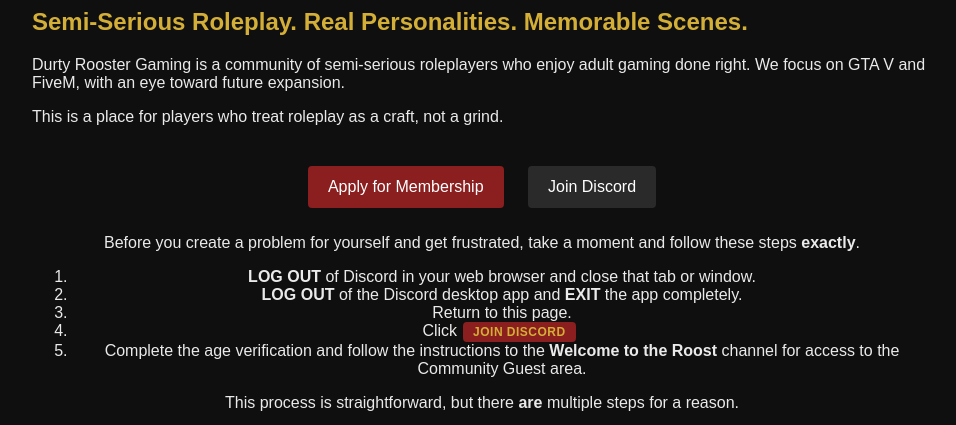
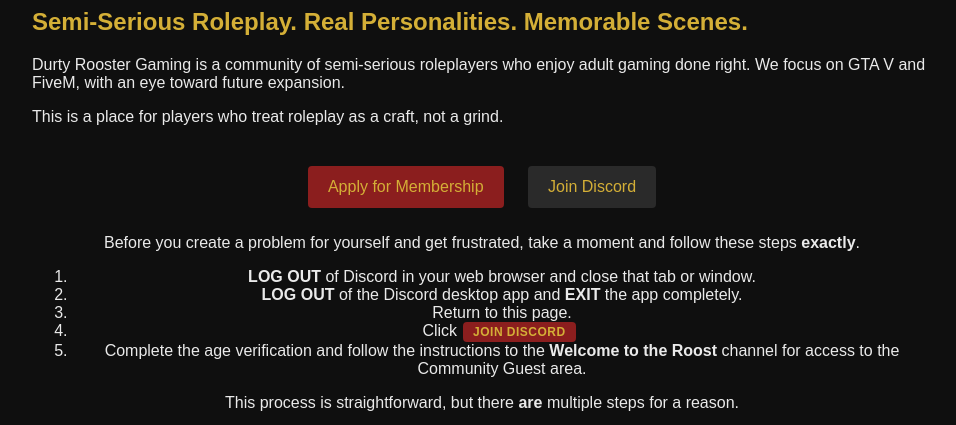
Before and after one commit to Bleu-Falcon/DurtyRoosterGaming, a plain HTML site: page index.html in a window 1280 px wide. Shown: the part 360-785 px from the top of the page, without its empty margins (158-1114 px from the left). Drawn offline with Linux system fonts and the light colour scheme.

Commit message:
Change button text color to #d4af37

```diff
--- a/index.html
+++ b/index.html
@@ -13,7 +13,7 @@ header, footer { background:#1a1a1a; padding:20px; text-align:center; }
 nav a { color:#d4af37; margin:0 10px; text-decoration:none; font-weight:bold; }
 main { max-width:900px; margin:40px auto; padding:0 20px; }
 h1, h2, h3 { color:#d4af37; }
-a.button { display:inline-block; margin:10px 0; padding:12px 20px; background:#8b1e1e; color:#fff; text-decoration:none; border-radius:4px; }
+a.button { display:inline-block; margin:10px 0; padding:12px 20px; background:#8b1e1e; color:#d4af37; text-decoration:none; border-radius:4px; }
 a.button:hover { background:#b22222; }
 ul { margin-left:20px; }
   .cta-buttons {
```
